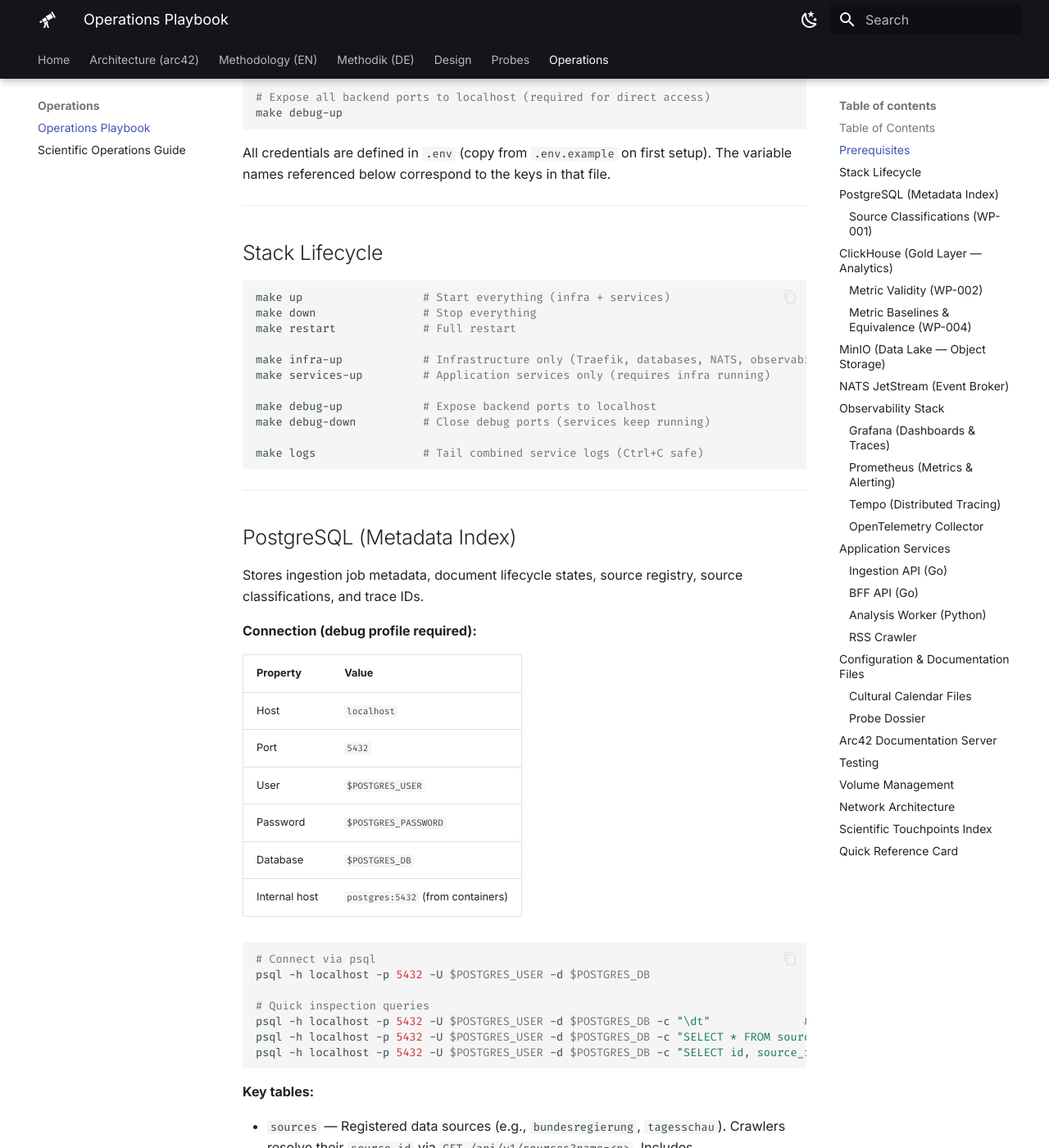
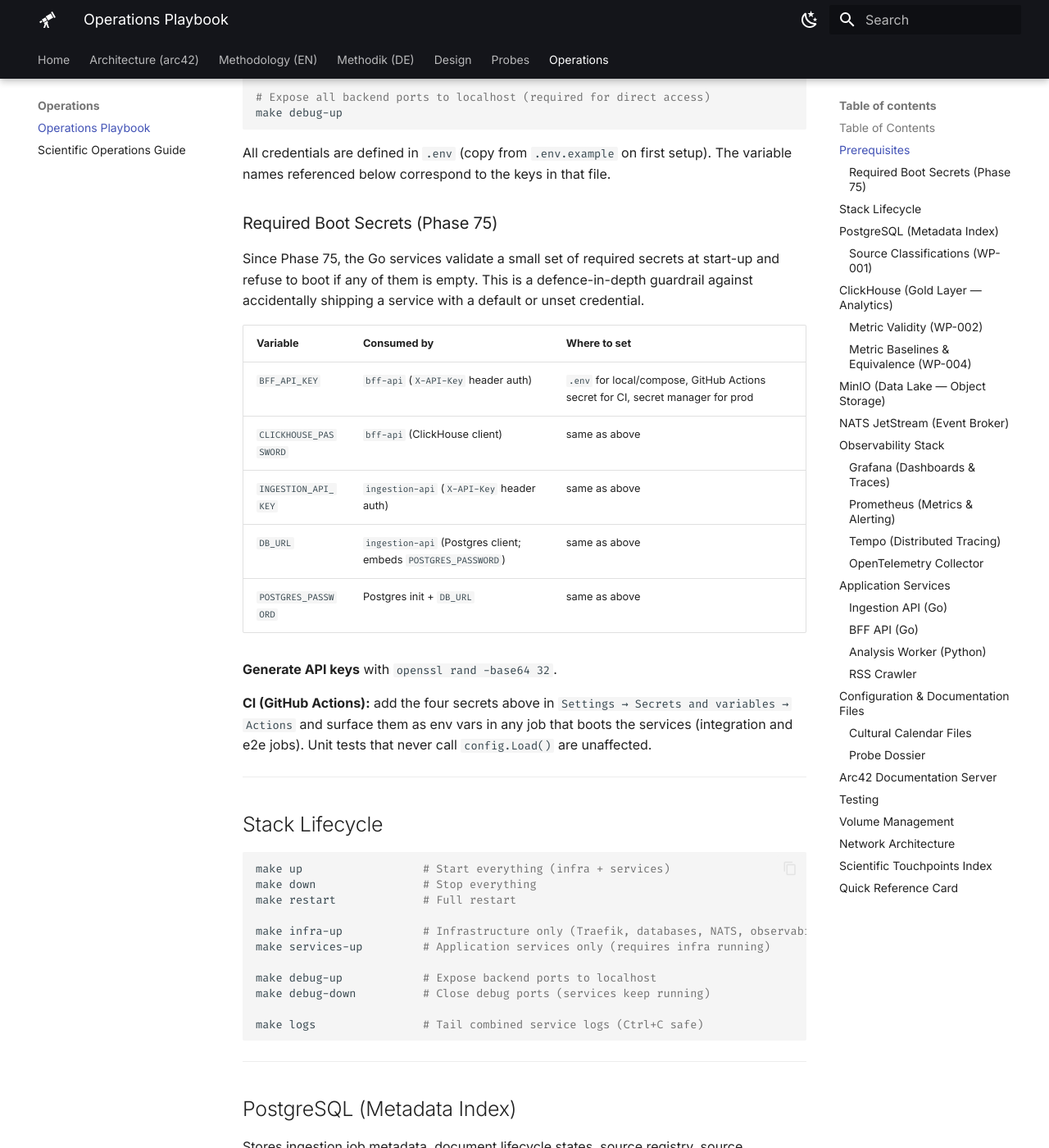
Before and after one commit to frogfromlake/aer, an MkDocs documentation site: the page built from docs/operations_playbook.md, in a window 1280 px wide and 1400 px high, scrolled down 1555 px. Shown: the whole window at 82% size. Built offline with MkDocs 1.6.1 and Material for MkDocs 9.7.7, drawn with Linux system fonts in a browser that asks for light colours.

Commit message:
chore(ops): document required boot secrets and wire them into CI (Phase 75)

````diff
--- a/docs/operations_playbook.md
+++ b/docs/operations_playbook.md
@@ -50,6 +50,22 @@ make debug-up
 ```
 
 All credentials are defined in `.env` (copy from `.env.example` on first setup). The variable names referenced below correspond to the keys in that file.
+
+### Required Boot Secrets (Phase 75)
+
+Since Phase 75, the Go services validate a small set of required secrets at start-up and refuse to boot if any of them is empty. This is a defence-in-depth guardrail against accidentally shipping a service with a default or unset credential.
+
+| Variable | Consumed by | Where to set |
+|----------|-------------|--------------|
+| `BFF_API_KEY` | `bff-api` (`X-API-Key` header auth) | `.env` for local/compose, GitHub Actions secret for CI, secret manager for prod |
+| `CLICKHOUSE_PASSWORD` | `bff-api` (ClickHouse client) | same as above |
+| `INGESTION_API_KEY` | `ingestion-api` (`X-API-Key` header auth) | same as above |
+| `DB_URL` | `ingestion-api` (Postgres client; embeds `POSTGRES_PASSWORD`) | same as above |
+| `POSTGRES_PASSWORD` | Postgres init + `DB_URL` | same as above |
+
+**Generate API keys** with `openssl rand -base64 32`.
+
+**CI (GitHub Actions):** add the four secrets above in `Settings → Secrets and variables → Actions` and surface them as env vars in any job that boots the services (integration and e2e jobs). Unit tests that never call `config.Load()` are unaffected.
 
 ---
 
````
Also changed, not shown: 2 other files.
